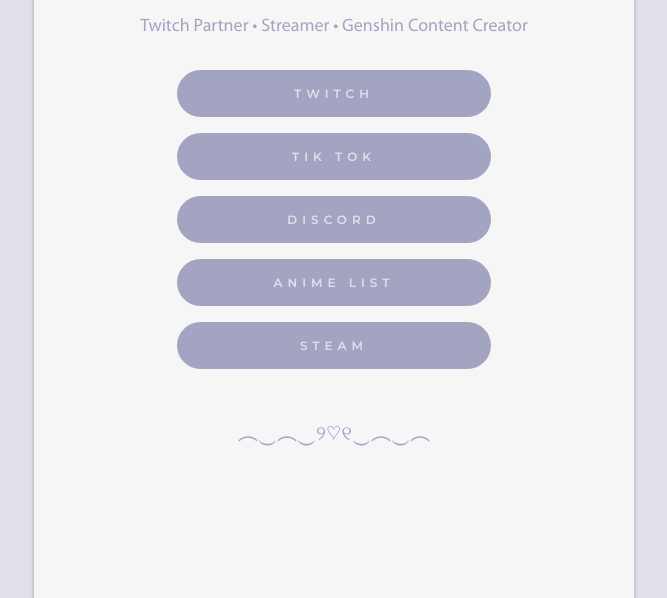
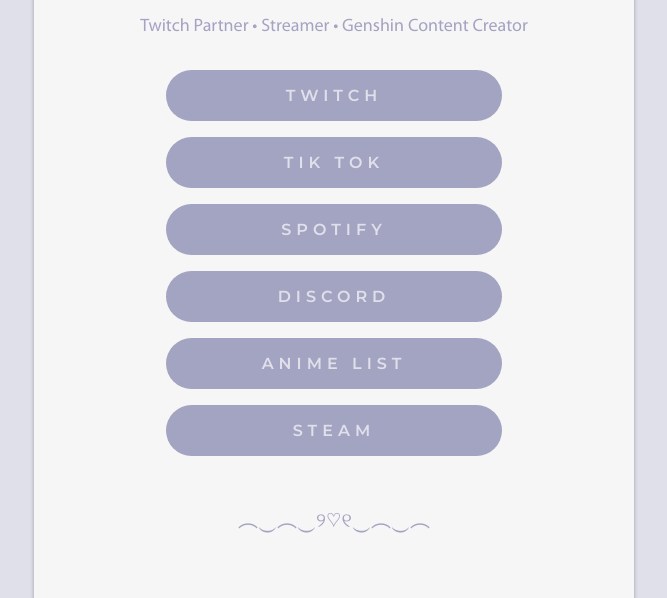
Before and after one commit to lainnyan/netyan-website, a website: page public/index.html in a window 1280 px wide. Shown: the part 202-800 px from the top of the page, without its empty margins (306-973 px from the left). Drawn offline with Linux system fonts and the light colour scheme; no server answers.

Commit message:
added spotify and changed font-size

```diff
--- a/public/index.html
+++ b/public/index.html
@@ -23,6 +23,7 @@
                 <div class="socials">
                     <a href="https://twitch.tv/netyann" class="social">TWITCH</a>
                     <a href="https://tiktok.com/@netyann" class="social">TIK TOK</a>
+                    <a href="https://open.spotify.com/user/nx7bv6rmlts7ol722bkuznhqb" class="social">SPOTIFY</a>
                     <a href="https://discord.com/invite/e8GW8CRj6a" class="social">DISCORD</a>
                     <a href="https://shikimori.one/lainnyan" class="social">ANIME LIST</a>
                     <a href="https://steamcommunity.com/id/lainxgod" class="social">STEAM</a>
--- a/public/style.scss
+++ b/public/style.scss
@@ -92,7 +92,7 @@
         margin-bottom: 1rem;
 
         font-family: "Montserrat", sans-serif;
-        font-size: 12px;
+        font-size: 16px;
         letter-spacing: 5px;
         text-decoration: none;
         color: $main-color;
```
Also changed, not shown: public/style.css.
